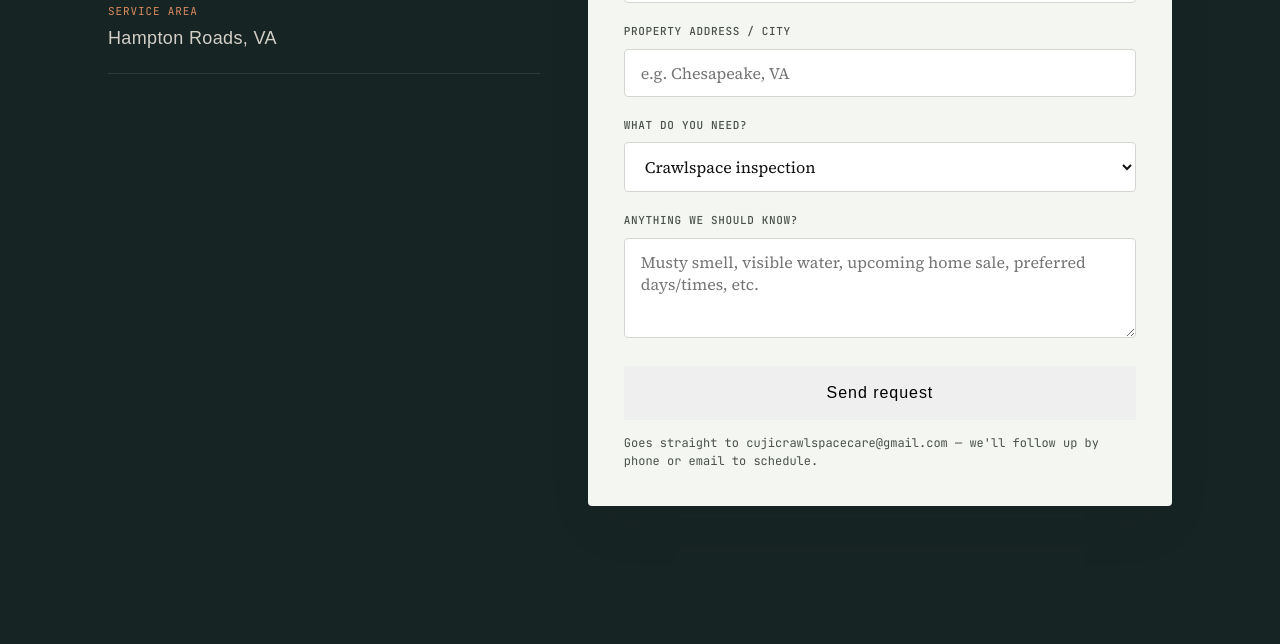
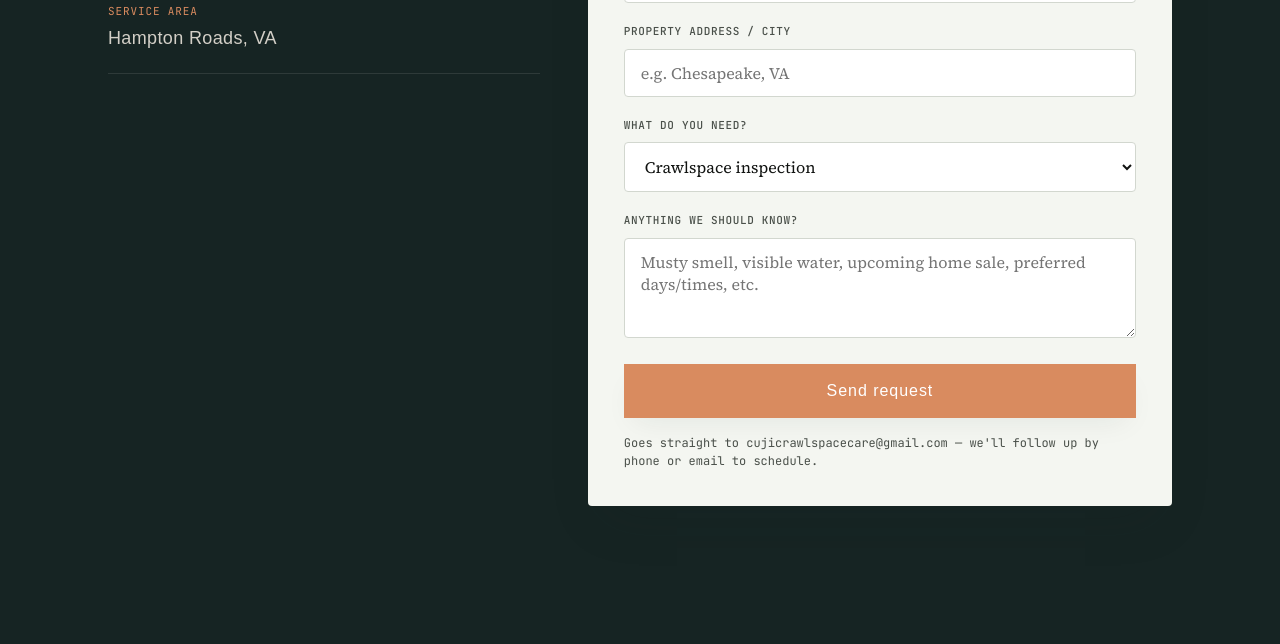
Before and after one commit to ZumiCuji/VirginiaBeachTint, a plain HTML site: page index.html in a window 1280 px wide. In both pictures the pointer is over the button "Send request". Shown: the part 3676-4320 px from the top of the page. Drawn offline with Linux system fonts and the light colour scheme; a web font is replaced by a local one.

```diff
--- a/index.html
+++ b/index.html
@@ -452,7 +452,7 @@
   @media (max-width:520px){.form-row{grid-template-columns:1fr;}}
 
    /* ---------- ENHANCED SUBMIT BUTTON ---------- */
-  form .submit{
+   form .submit{
     width:100%;
     margin-top:12px;
     border:none;
@@ -462,6 +462,13 @@
     display:flex;
     justify-content:center;
     align-items:center;
+    background: var(--rust);
+    color: #fff;
+  }
+  form .submit:hover{
+    background: var(--rust-light);
+    transform: translateY(-2px);
+    box-shadow: var(--shadow-md);
   }
 
   .form-note{
```
Also changed, not shown: about.html (+8 -1 lines), learn-more.html (+7 -0 lines).
